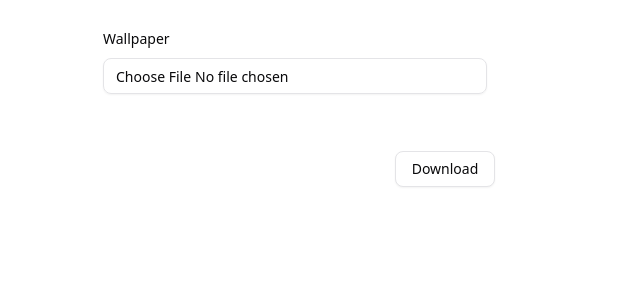
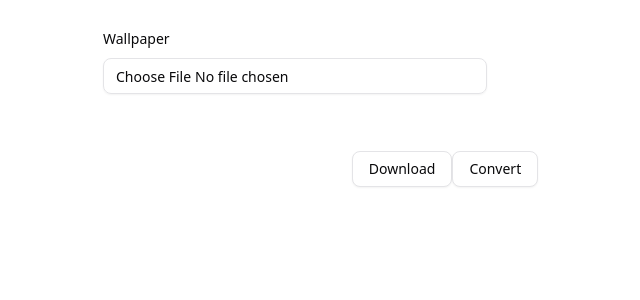
Before and after one commit to TheDanDan/Haishoku, a React (Vite) app: page / in a window 1280 px wide. Shown: the top 300 px of the page, without its empty margins (345-985 px from the left). Built offline with nearby package versions, Linux system fonts and the light colour scheme.

Commit message:
added convert
added convert button

```diff
--- a/src/components/ImageDisplay.tsx
+++ b/src/components/ImageDisplay.tsx
@@ -51,7 +51,6 @@ export function ImageDisplay({ image }: { image: string | null }) {
     const link = document.createElement('a');
     link.href = canvas.toDataURL('image/png');
     link.download = 'image.png';
-    // For Firefox you need to add it to the DOM before click in some cases:
     document.body.appendChild(link);
     link.click();
     link.remove();
@@ -60,11 +59,18 @@ export function ImageDisplay({ image }: { image: string | null }) {
   <button onClick={downloadImage}>
   Activate Lasers
   </button>
+  const convertImage = () => {
+    if (!canvas) return;
+  };
+  <button onClick={convertImage}>
+  Activate Lasers
+  </button>
 
   return (
     <div className="flex items-center justify-center w-full h-full">
       <canvas id="imageCanvas"></canvas>
       <Button variant="outline" onClick={downloadImage}>Download</Button>
+      <Button variant="outline" onClick={convertImage}>Convert</Button>
     </div>
   )
 
```
